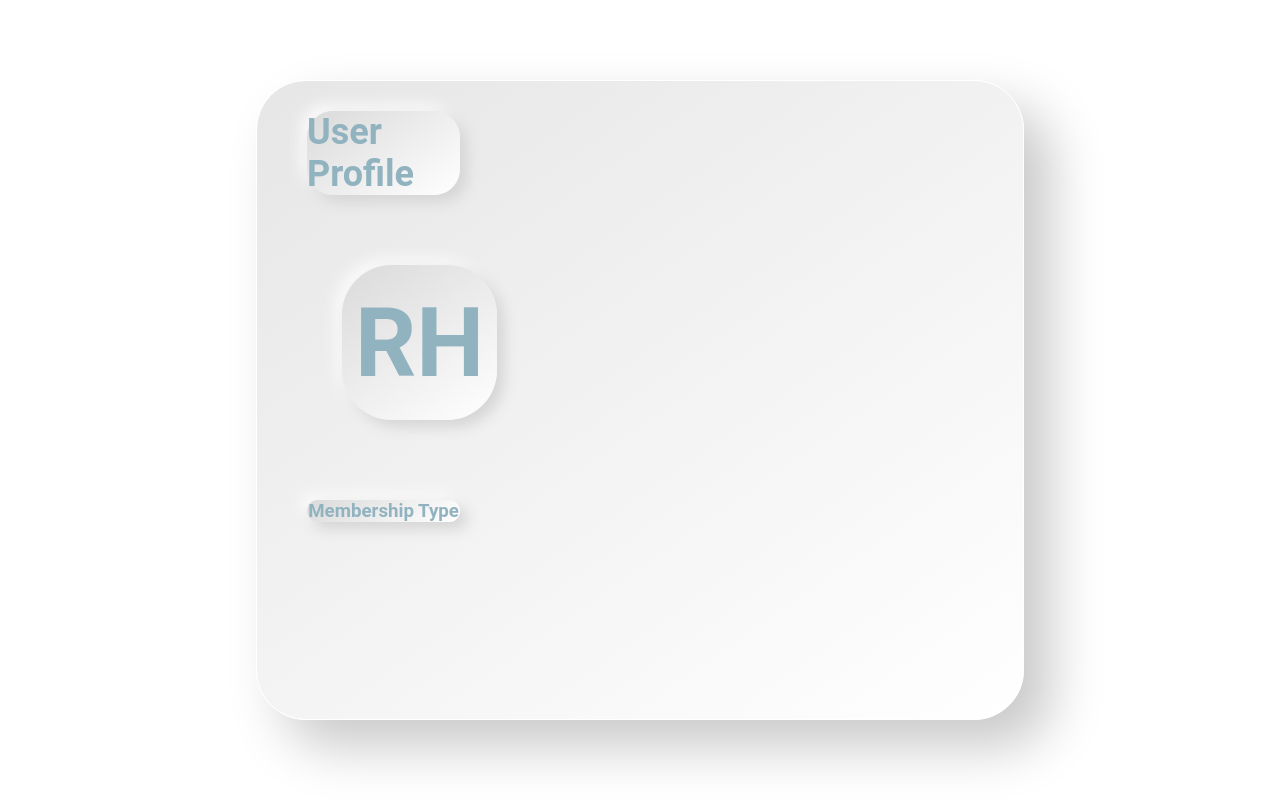
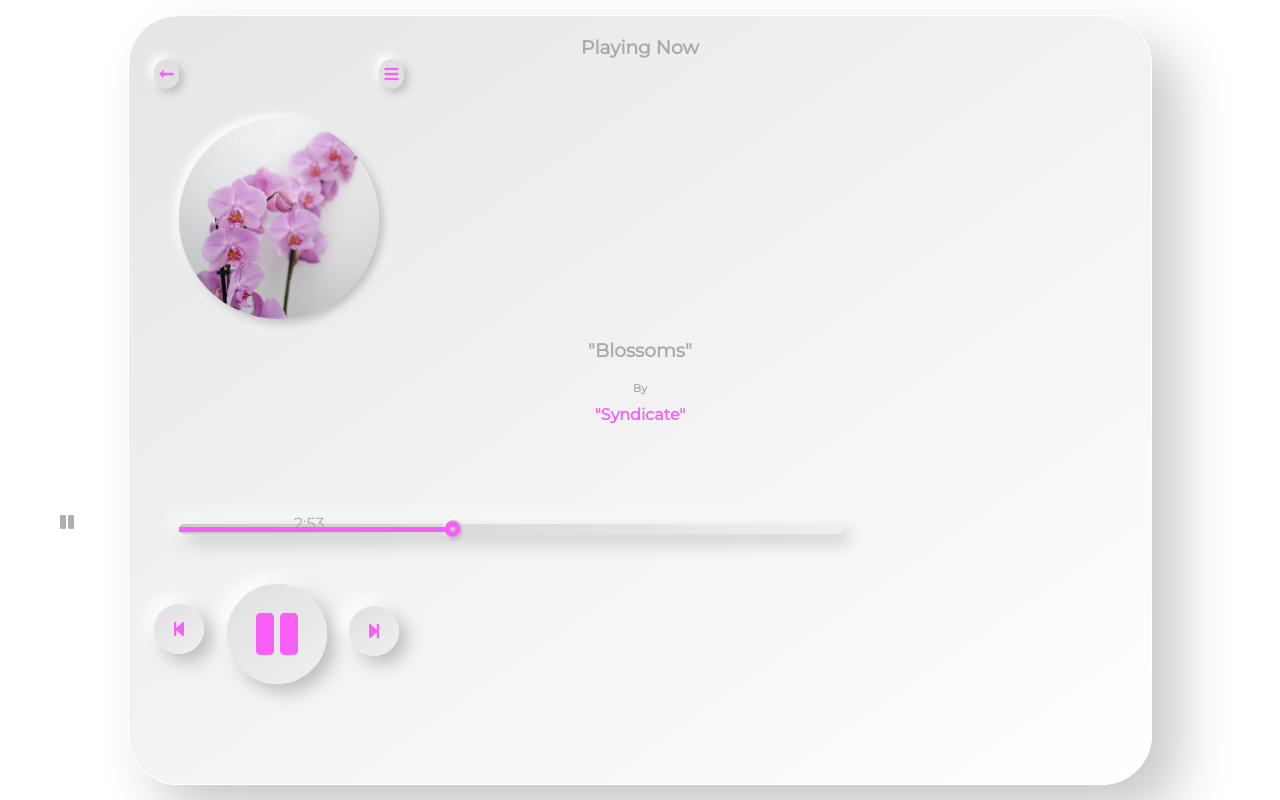
Before and after one commit to Hunnser86/neumorphism-UI-design, a plain HTML site: page index.html in a window 1280 px wide. Drawn offline with nearby package versions, Linux system fonts and the light colour scheme.

Commit message:
added all HTML and the bulk of CSS

```diff
--- a/index.html
+++ b/index.html
@@ -1,26 +1,60 @@
 <!DOCTYPE html>
 <html lang="en">
+
 <head>
     <meta charset="UTF-8">
     <meta http-equiv="X-UA-Compatible" content="IE=edge">
     <meta name="viewport" content="width=device-width, initial-scale=1.0">
     <link rel="preconnect" href="https://fonts.googleapis.com">
+    <link rel="preconnect" href="https://fonts.googleapis.com">
     <link rel="preconnect" href="https://fonts.gstatic.com" crossorigin>
-    <link href="https://fonts.googleapis.com/css2?family=Noto+Sans:wght@400;700&display=swap" rel="stylesheet">
+    <link href="https://fonts.googleapis.com/css2?family=Montserrat&display=swap" rel="stylesheet">
+    <link rel="stylesheet" href="https://use.fontawesome.com/releases/v5.15.3/css/all.css"
+        integrity="sha384-SZXxX4whJ79/gErwcOYf+zWLeJdY/qpuqC4cAa9rOGUstPomtqpuNWT9wdPEn2fk" crossorigin="anonymous">
     <link rel="stylesheet" href="style.css">
     <title>Neumorphism UI</title>
 </head>
+
 <body>
     <main class="main">
         <section class="interface">
-           <div class="title">
-             <h1>User Profile</h1>
+            <div class="playing">
+                <h3>Playing Now</h3>
             </div>
-           <div class="initialdiv">
-               <h1>RH</h1>
+            <div class="back">
+                <i class="fas fa-long-arrow-alt-left"></i>
             </div>
-            <div class="title-2">
-                <h3>Membership Type</h3>
+            <div class="menu">
+                <i class="fas fa-bars"></i>
+            </div>
+            <div class="art">
+            </div>
+            <div class="song">
+                <h3>"Blossoms"</h3>
+            </div>
+            <div class="artist">
+                <h6>By</h6>
+                <h4>"Syndicate"</h4>
+            </div>
+            <i class="fas fa-pause pause-btn"></i>
+            <div class="container">
+                <div class="progress-bar">
+                </div>
+                <div class="drag-btn">
+                    <i class="fas fa-dot-circle drag-fwd"></i>
+                </div>
+            </div>
+            <div class="time">
+                <p>2:53</p>
+            </div>
+            <div class="pause">
+                <i class="fas fa-pause"></i>
+            </div>
+            <div class="skip-back">
+                <i class="fas fa-step-backward"></i>
+            </div>
+            <div class="skip-forward">
+                <i class="fas fa-step-forward"></i>
             </div>
 
         </section>
@@ -28,6 +62,11 @@
 
 </body>
 <script src="app.js"></script>
-<script src="https://code.jquery.com/jquery-3.5.1.slim.min.js" integrity="sha384-DfXdz2htPH0lsSSs5nCTpuj/zy4C+OGpamoFVy38MVBnE+IbbVYUew+OrCXaRkfj" crossorigin="anonymous"></script>
-<script src="https://cdn.jsdelivr.net/npm/bootstrap@4.5.3/dist/js/bootstrap.bundle.min.js" integrity="sha384-ho+j7jyWK8fNQe+A12Hb8AhRq26LrZ/JpcUGGOn+Y7RsweNrtN/tE3MoK7ZeZDyx" crossorigin="anonymous"></script>
+<script src="https://code.jquery.com/jquery-3.5.1.slim.min.js"
+    integrity="sha384-DfXdz2htPH0lsSSs5nCTpuj/zy4C+OGpamoFVy38MVBnE+IbbVYUew+OrCXaRkfj" crossorigin="anonymous">
+</script>
+<script src="https://cdn.jsdelivr.net/npm/bootstrap@4.5.3/dist/js/bootstrap.bundle.min.js"
+    integrity="sha384-ho+j7jyWK8fNQe+A12Hb8AhRq26LrZ/JpcUGGOn+Y7RsweNrtN/tE3MoK7ZeZDyx" crossorigin="anonymous">
+</script>
+
 </html>
--- a/style.css
+++ b/style.css
@@ -9,73 +9,187 @@
     display: flex;
     align-items: center;
     justify-content: center;
-    color: #90B3BF;
+    color: #898f91b6;
     font-family: 'Roboto', sans-serif;
 }
 
 .interface {
     min-height: 80vh;
-    width: 60%;
+    width: 80%;
     border-radius: 50px;
     background: linear-gradient(145deg, #e6e6e6, #ffffff);
     box-shadow: 27px 27px 53px #c9c9c9,
         -27px -27px 53px #ffffff;
     border: 1px solid white;
+    text-align: center;
+    font-family: 'Montserrat', sans-serif;
+}
+
+.playing {
+    position: relative;
+    margin-top: 20px;
+
+}
+
+.back {
+    display: flex;
+    align-items: center;
+    justify-content: center;
+    position: relative;
+    width: 25px;
+    height: 30px;
+    left: 25px;
+    border-radius: 150px;
+    background: #e0e0e0;
+    box-shadow: 4px 4px 9px #bebebe,
+        -4px -4px 9px #ffffff;
+    color: #f75ff7;
+    margin: 0;
+}
+
+.menu {
+    display: flex;
+    align-items: center;
+    justify-content: center;
+    position: relative;
+    width: 25px;
+    height: 30px;
+    bottom: 30px;
+    left: 250px;
+    border-radius: 150px;
+    background: #e0e0e0;
+    box-shadow: 4px 4px 9px #bebebe,
+        -4px -4px 9px #ffffff;
+    color: #f75ff7;
+    z-index: 2;
+}
+
+.art {
+    background-image: url(/img/flower2.jpg);
+    background-size: cover;
+    background-repeat: no-repeat;
+    background-position: bottom;
+    display: flex;
+    align-items: center;
+    justify-content: center;
+    position: relative;
+    left: 50px;
+    width: 200px;
+    height: 200px;
+    border-radius: 150px;
+    box-shadow: 4px 4px 9px #bebebe,
+        -4px -4px 9px #ffffff;
 
 
 }
 
-.title {
-    font-family: 'Roboto', sans-serif;
-    font-size: 1.5rem;
-    max-width: 20%;
-    position: relative;
-    top: 30px;
-    left: 50px;
-    border-radius: 26px;
-    background: linear-gradient(145deg, #dbdada, #ffffff);
-    box-shadow: 7px 7px 14px #d6d5d5,
-        -7px -7px 14px #faf9f9;
+.song {
+    margin-top: 20px;
+}
+
+.artist h6 {
+    margin-top: 20px;
+}
+
+.artist h4 {
+    color: #f75ff7;
+    margin-top: 10px;
+    margin-bottom: 100px;
+}
+
+.pause {
     display: flex;
     align-items: center;
     justify-content: center;
+    position: relative;
+    left: 98px;
+    width: 100px;
+    height: 100px;
+    border-radius: 150px;
+    background: linear-gradient(145deg, #e0e0e0, #f0f0f0);
+    box-shadow: 8px 8px 17px #bebebe,
+        -8px -8px 17px #ffffff;
+    margin-top: 50px;
+    color: #f75ff7;
+    font-size: 3rem;
+}
 
+.skip-back {
+    display: flex;
+    align-items: center;
+    justify-content: center;
+    position: relative;
+    width: 50px;
+    height: 50px;
+    left: 25px;
+    bottom: 80px;
+    border-radius: 150px;
+    background: linear-gradient(145deg, #e0e0e0, #f0f0f0);
+    box-shadow: 8px 8px 17px #bebebe,
+        -8px -8px 17px #ffffff;
+    color: #f75ff7;
+}
+
+.skip-forward {
+    display: flex;
+    align-items: center;
+    justify-content: center;
+    position: relative;
+    width: 50px;
+    height: 50px;
+    left: 220px;
+    bottom: 128px;
+    border-radius: 150px;
+    background: linear-gradient(145deg, #e0e0e0, #f0f0f0);
+    box-shadow: 8px 8px 17px #bebebe,
+        -8px -8px 17px #ffffff;
+    color: #f75ff7;
+}
+
+.container {
+    display: flex;
+    align-items: center;
+    justify-content: flex-start;
+    width: 65%;
+    height: 10px;
+    left: 50px;
+    border-radius: 10px;
+    background: linear-gradient(145deg, #cacaca, #f0f0f0);
+    box-shadow: 8px 8px 17px #bebebe,
+        -8px -8px 17px #ffffff;
+    position: relative;
 
 }
 
-.title-2{
-    font-family: 'Roboto', sans-serif;
-    font-size: 1rem;
-    max-width: 20%;
+.progress-bar {
     position: relative;
-    top: 30px;
-    left: 50px;
-    border-radius: 26px;
-    background: linear-gradient(145deg, #dbdada, #ffffff);
-    box-shadow: 7px 7px 14px #d6d5d5,
-        -7px -7px 14px #faf9f9;
-    display: flex;
-    align-items: center;
-    justify-content: center;
-    margin-top: 100px;
+    width: 40%;
+    height: 5px;
+    background-color: #f75ff7;
+    z-index: 1000;
 }
 
-.initialdiv {
-    border-radius: 50px;
-    background: linear-gradient(145deg, #dbdada, #ffffff);
-    box-shadow: 7px 7px 14px #d6d5d5,
-        -7px -7px 14px #faf9f9;
-    width: 155px;
-    height: 155px;
-    position: relative;
-    top: 50px;
-    left: 85px;
-    display: flex;
-    align-items: center;
-    justify-content: center;
-    margin-top: 50px;
+.pause-btn {
+    position: absolute;
+    left: 60px;
+    bottom: 270px;
 }
 
-.initialdiv h1 {
-    font-size: 6em;
+.time {
+    position: absolute;
+    left: 294px;
+    bottom: 267px;
 }
+
+.drag-btn {
+    position: relative;
+    border-radius: 42px;
+    background: #c7c7c7;
+    box-shadow: 1px 1px 3px #bebebe,
+        -1px -1px 3px #ffffff;
+    z-index: 2;
+}
+
+.drag-fwd{
+    color: #f75ff7;
+}
```
Also changed, not shown: img/flower.jpg (added), img/flower2.jpg (added). Lines whose indentation alone changed are shown as unchanged.
